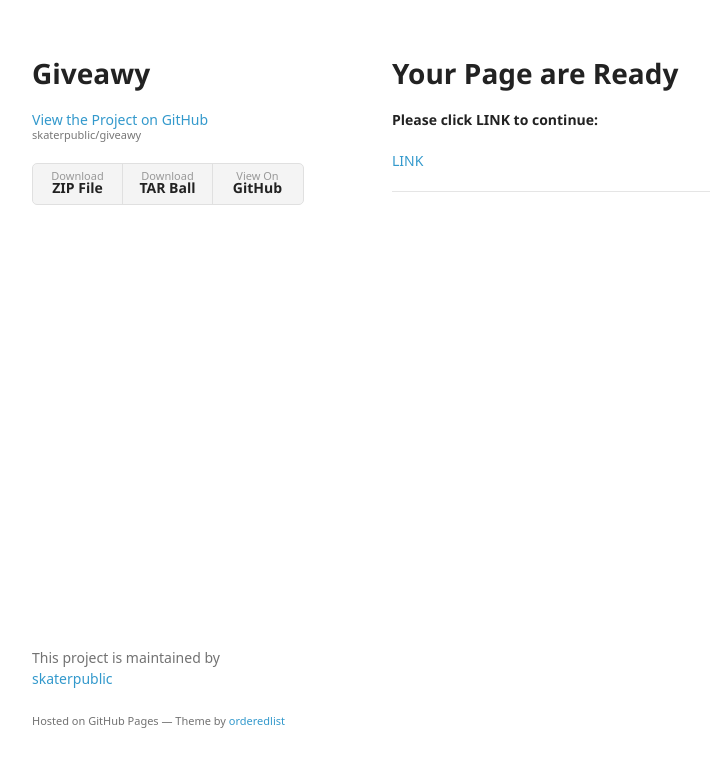
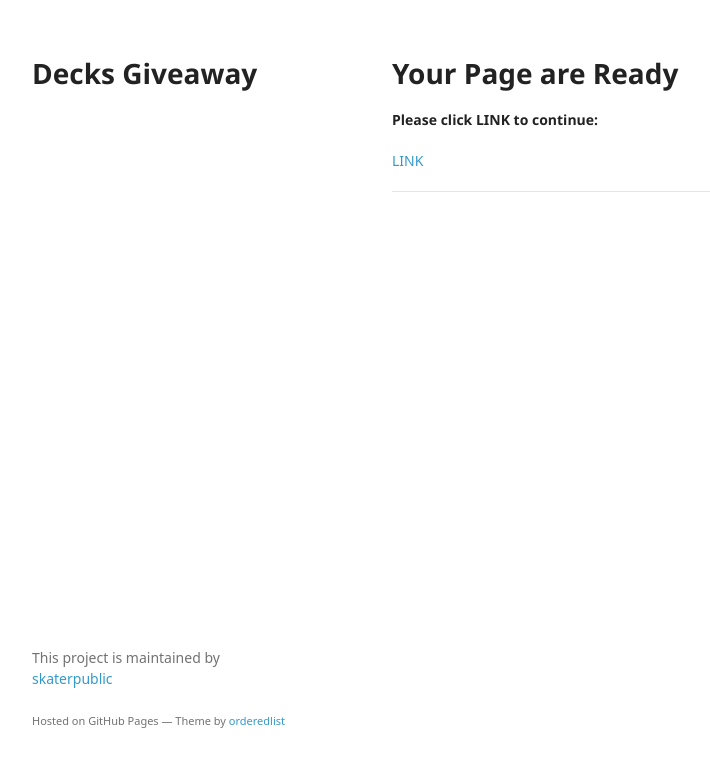
Before and after one commit to skaterpublic/giveawy, a plain HTML site: page index.html in a window 1280 px wide. Shown: the whole page, without its empty margins (178-888 px from the left). Drawn offline with Linux system fonts and the light colour scheme; a web font is replaced by a local one.

Commit message:
Update index.html

```diff
--- a/index.html
+++ b/index.html
@@ -15,17 +15,8 @@
   <body>
     <div class="wrapper">
       <header>
-        <h1>Giveawy</h1>
-        <p></p>
+        <h1>Decks Giveaway</h1>
 
-        <p class="view"><a href="https://github.com/skaterpublic/giveawy">View the Project on GitHub <small>skaterpublic/giveawy</small></a></p>
-
-
-        <ul>
-          <li><a href="https://github.com/skaterpublic/giveawy/zipball/master">Download <strong>ZIP File</strong></a></li>
-          <li><a href="https://github.com/skaterpublic/giveawy/tarball/master">Download <strong>TAR Ball</strong></a></li>
-          <li><a href="https://github.com/skaterpublic/giveawy">View On <strong>GitHub</strong></a></li>
-        </ul>
       </header>
       <section>
         <h1>
```
